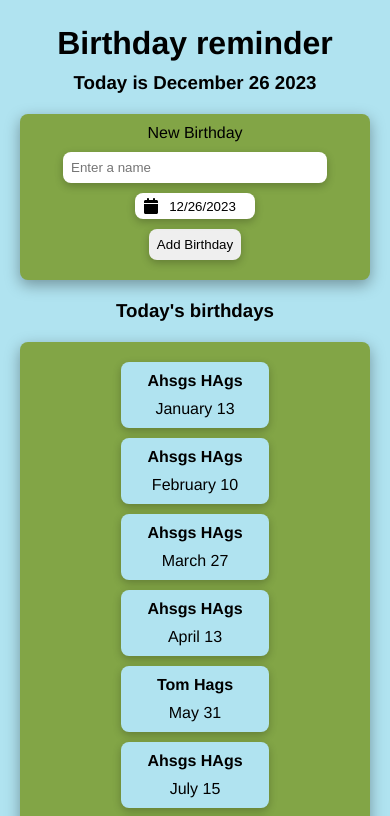
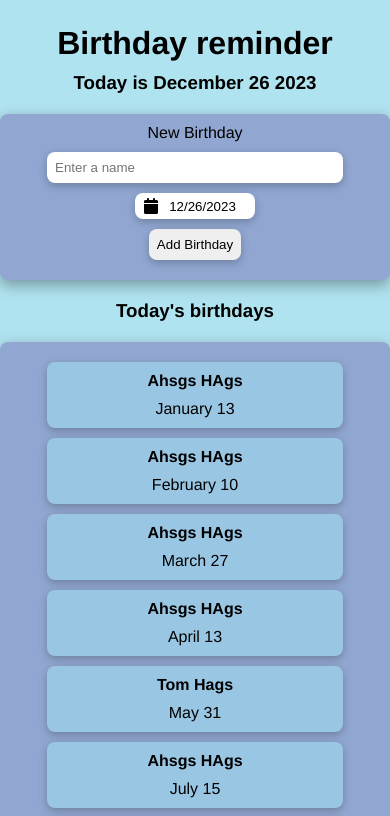
Before and after one commit to jelena2803/birthday-reminder, a React (Create React App) app: page / in a window 390 px wide. Shown: the top 816 px of the page. Built offline with nearby package versions, Linux system fonts and the light colour scheme; the HTML template or start-up script is replaced by a standard one.

Commit message:
style updated, background colors, main width and height

```diff
--- a/src/App.css
+++ b/src/App.css
@@ -1,3 +1,8 @@
+/* :root {
+  --primbcolor: #B0E3F0;
+  --secbcolor: #91A7D1;
+} */
+
 * {
   margin: 0;
   padding: 0;
@@ -5,27 +10,34 @@
 }
 
 /* html, body, #root {
-  min-height: 100vh;
+  height: 100vh;
   width: 100vw;
   margin: 0 auto;
 } */
-
+html {
+  width: 100vw;
+  overflow: auto;
+}
 /* body > #root > div {
   height: 100vh;
 } */
 
 body {
-  background-color: rgb(176, 227, 240);
+  min-height: 100%;
+  width: 100vw;
+  background-color: #b0e3f0;
   font-family: "Helvetica Neue", helvetica, arial, sans-serif;
 }
 
 .App {
   text-align: center;
   width: 100vw;
+  overflow: auto;
 }
 
-form, .birthdayList {
-  background-color: rgb(130, 165, 70);
+form,
+.birthdayList {
+  background-color: #91a7d1;
   max-width: 400px;
   margin: 15px auto;
   padding: 10px;
@@ -33,15 +45,17 @@ form, .birthdayList {
   box-shadow: rgba(0, 0, 0, 0.35) 0px 5px 15px;
 }
 
-form > button, input {
+form > button,
+input {
   border-radius: 8px;
   border: none;
   padding: 8px;
   box-shadow: rgba(0, 0, 0, 0.24) 0px 3px 8px;
 }
 
-#name, button {
-margin: 10px auto;
+#name,
+button {
+  margin: 10px auto;
 }
 
 #name {
@@ -52,7 +66,8 @@ button {
   display: block;
 }
 
-.react-datepicker, .listItem {
+.react-datepicker,
+.listItem {
   box-shadow: rgba(0, 0, 0, 0.24) 0px 3px 8px;
 }
 
@@ -66,8 +81,9 @@ button {
   padding: 5px 8px 0px 8px !important;
 }
 
-h1, h3 {
- padding: 5px;
+h1,
+h3 {
+  padding: 5px;
 }
 
 h1 {
@@ -93,7 +109,7 @@ h1 {
 .listItem {
   width: 45%;
   margin: 10px auto;
-  background-color: rgb(176, 227, 240);
+  background-color: #99c6e3;
   padding: 5px;
   border-radius: 8px;
 }
@@ -115,7 +131,13 @@ h1 {
     display: block;
   }
 
-  form, .birthdayList {
-    width: 350px;
+  form,
+  .birthdayList {
+    /* width: 350px; */
+    margin: 15px auto;
+  }
+
+  .listItem {
+    width: 80%;
+  }
 }
-}
```
